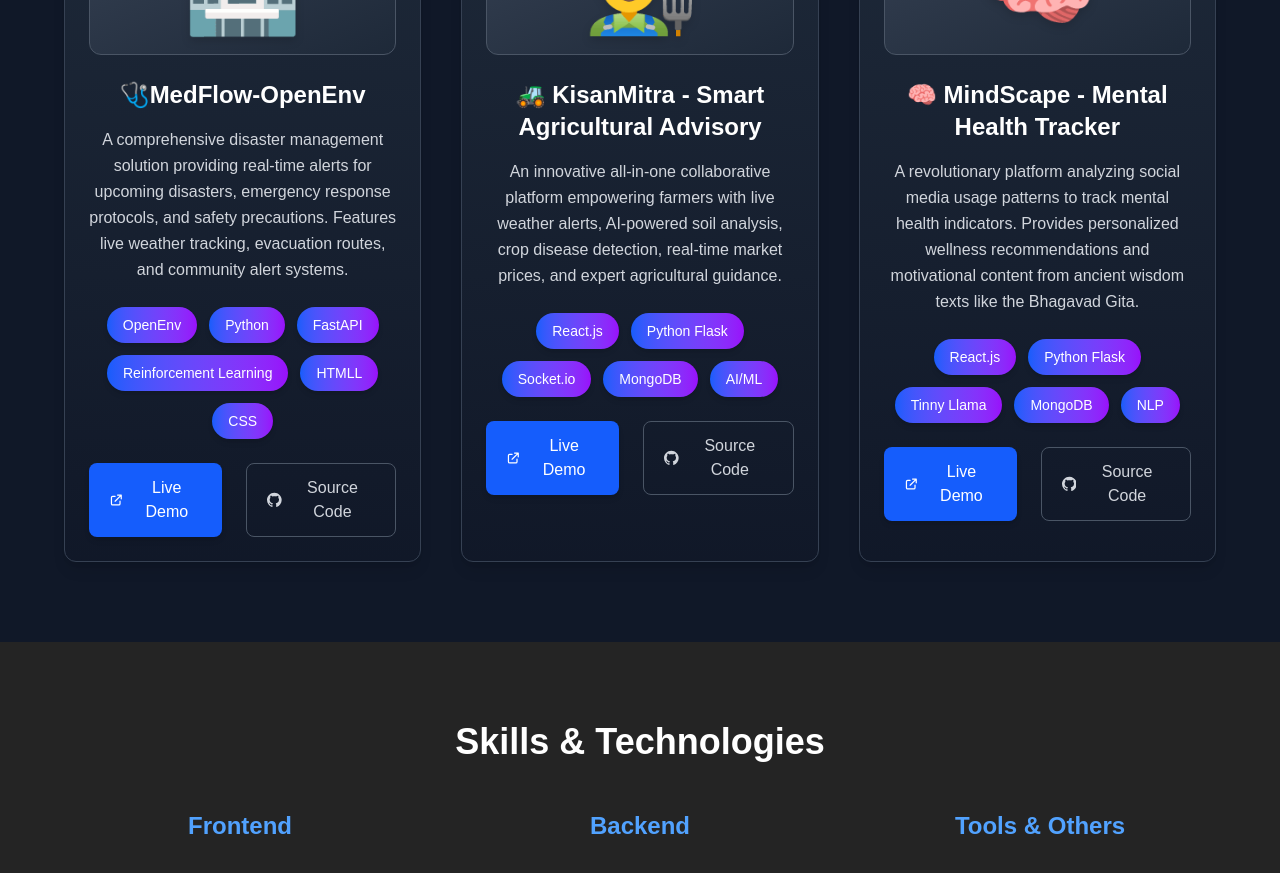
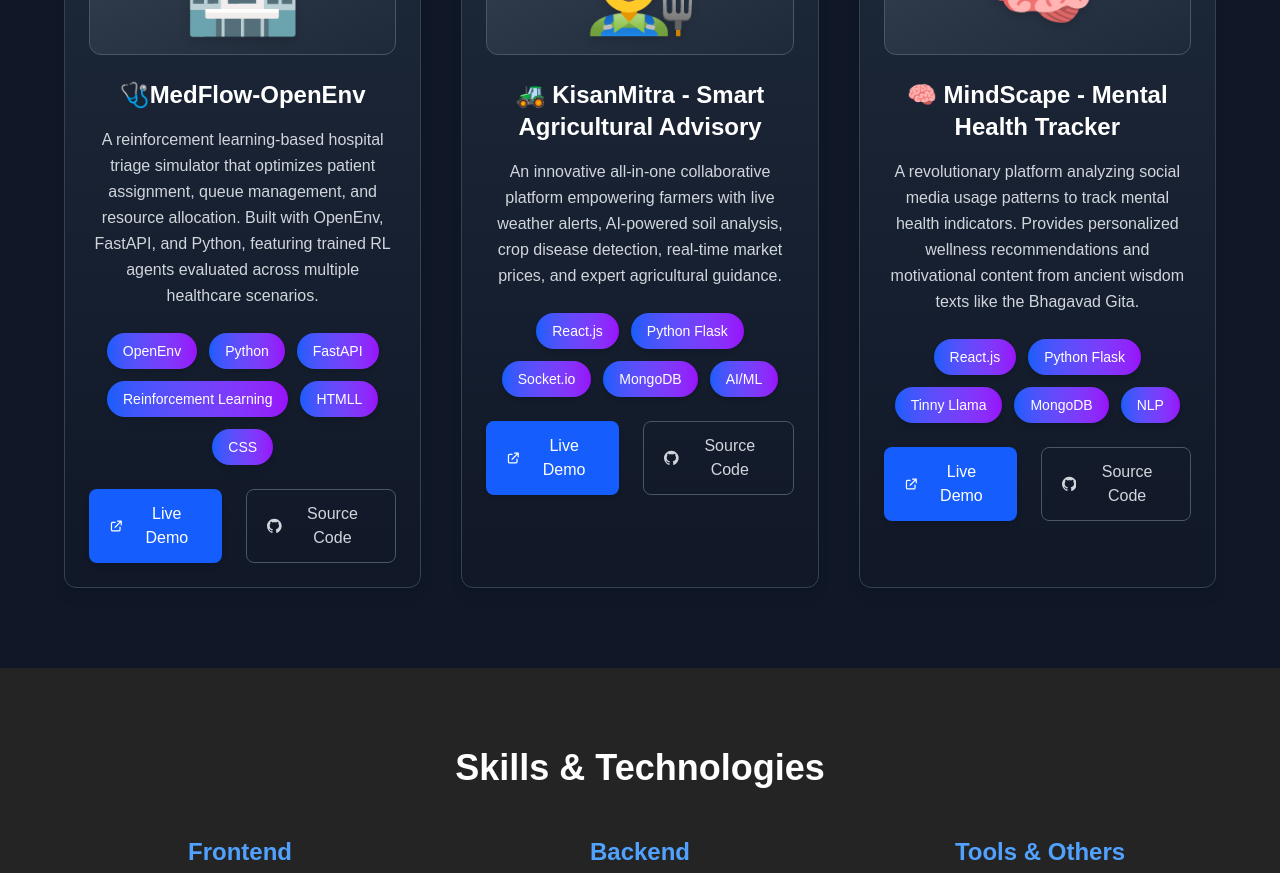
Before and after one commit to shriom17/my-portfolio, a React (Vite) app: page / in a window 1280 px wide. Shown: the part 1640-2513 px from the top of the page. Built offline with nearby package versions, Linux system fonts and the light colour scheme.

Commit message:
Description updated of MedFlow-OpenEnv

```diff
--- a/src/App.tsx
+++ b/src/App.tsx
@@ -551,7 +551,7 @@ const Projects = () => {
   const projects = [
     {
       title: "🩺MedFlow-OpenEnv",
-      description: "A comprehensive disaster management solution providing real-time alerts for upcoming disasters, emergency response protocols, and safety precautions. Features live weather tracking, evacuation routes, and community alert systems.",
+      description: "A reinforcement learning-based hospital triage simulator that optimizes patient assignment, queue management, and resource allocation. Built with OpenEnv, FastAPI, and Python, featuring trained RL agents evaluated across multiple healthcare scenarios.",
       image: "🏥",
       tech: ["OpenEnv", "Python", "FastAPI", "Reinforcement Learning", "HTMLL" , "CSS"],
       demo: "https://shriom23-medflow-openenv.hf.space/",
```
